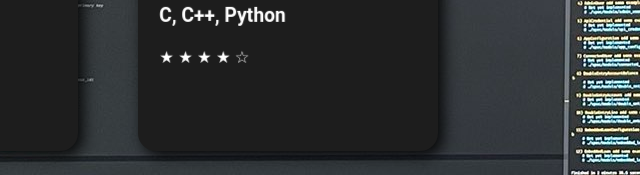
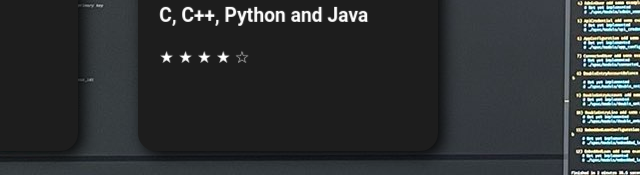
Before and after one commit to jiya2110/PORTFOLIO, a plain HTML site: page index3.html in a window 1280 px wide. Shown: the part 497-672 px from the top of the page, 640-1280 px from the left. Drawn offline with Linux system fonts and the light colour scheme.

Commit message:
Update index3.html

```diff
--- a/index3.html
+++ b/index3.html
@@ -34,7 +34,7 @@
         <div class="card-image card3"></div>
         <div class="card-text card3">
         <span class="date"><h1>Programming Language</h1></span>
-        <h3>C, C++, Python</h3>
+        <h3>C, C++, Python and Java</h3>
 
         &#9733;
     &#9733;
```
